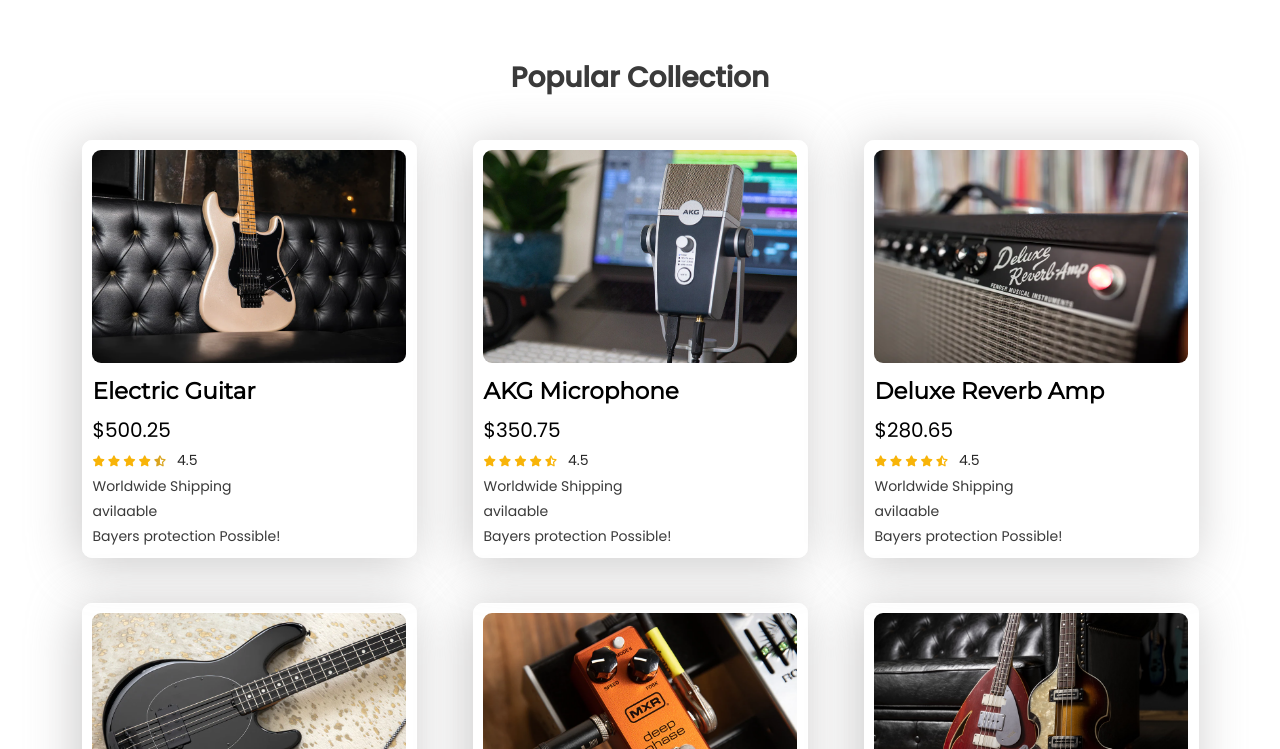
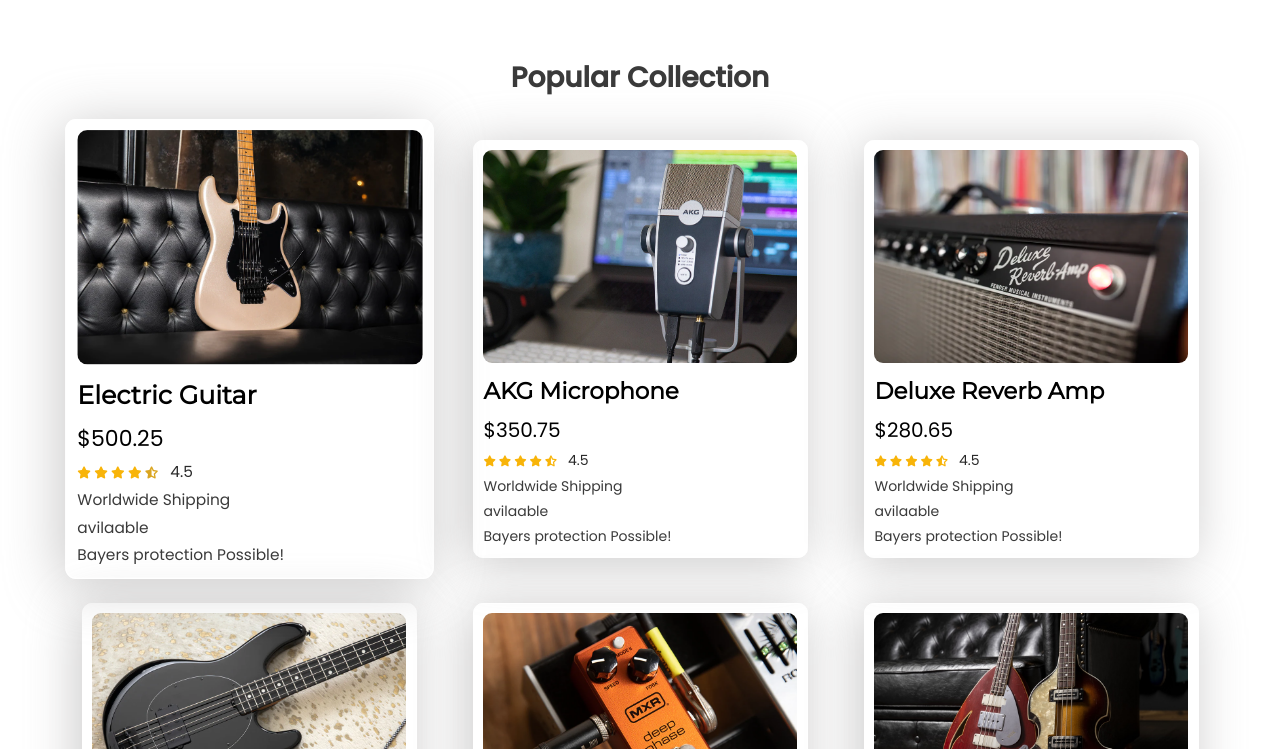
Before and after one commit to bipumj/Guitar_and_Gears, a plain HTML site: page index.html in a window 1280 px wide. In both pictures the pointer is over the element 249 px from the left and 951 px from the top of the page. Shown: the part 602-1351 px from the top of the page. Drawn offline with Linux system fonts and the light colour scheme.

Commit message:
products transition

```diff
--- a/styles.css
+++ b/styles.css
@@ -129,6 +129,10 @@ nav{
     border-radius: 10px ;
     box-shadow: -5px 5px 50px rgba(184, 182, 182, 0.74);
 }
+.product:hover{
+    transform: scale(1.1);
+    transition: transform 1s ease-in-out ;
+}
 .thumbnail img{
     width: 316px;
     height: 215px;
@@ -207,7 +211,7 @@ span{
 
 /* ---footer section---- */
 footer{
-    background-color: #042d35;
+    background-color: #053f4b;
     color: whitesmoke;
     text-align: center;
     padding: 40px 0;
```
